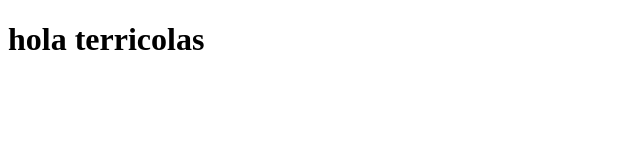
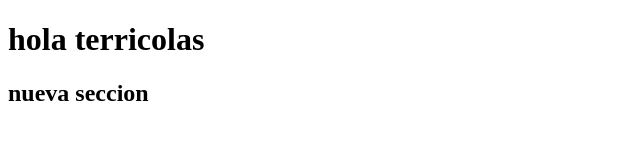
Before and after one commit to cardenasmaximiliano/aprendiendo-git-github, a plain HTML site: page index.html in a window 1280 px wide. Shown: the whole page, without its empty margins (0-640 px from the left). Drawn offline with Linux system fonts and the light colour scheme.

Commit message:
creacion de main y nueva seccion

```diff
--- a/index.html
+++ b/index.html
@@ -7,5 +7,10 @@
 </head>
 <body>
     <h1>hola terricolas</h1>
+    <main>
+        <section>
+            <h2>nueva seccion</h2>
+        </section>
+    </main>
 </body>
 </html>
```
